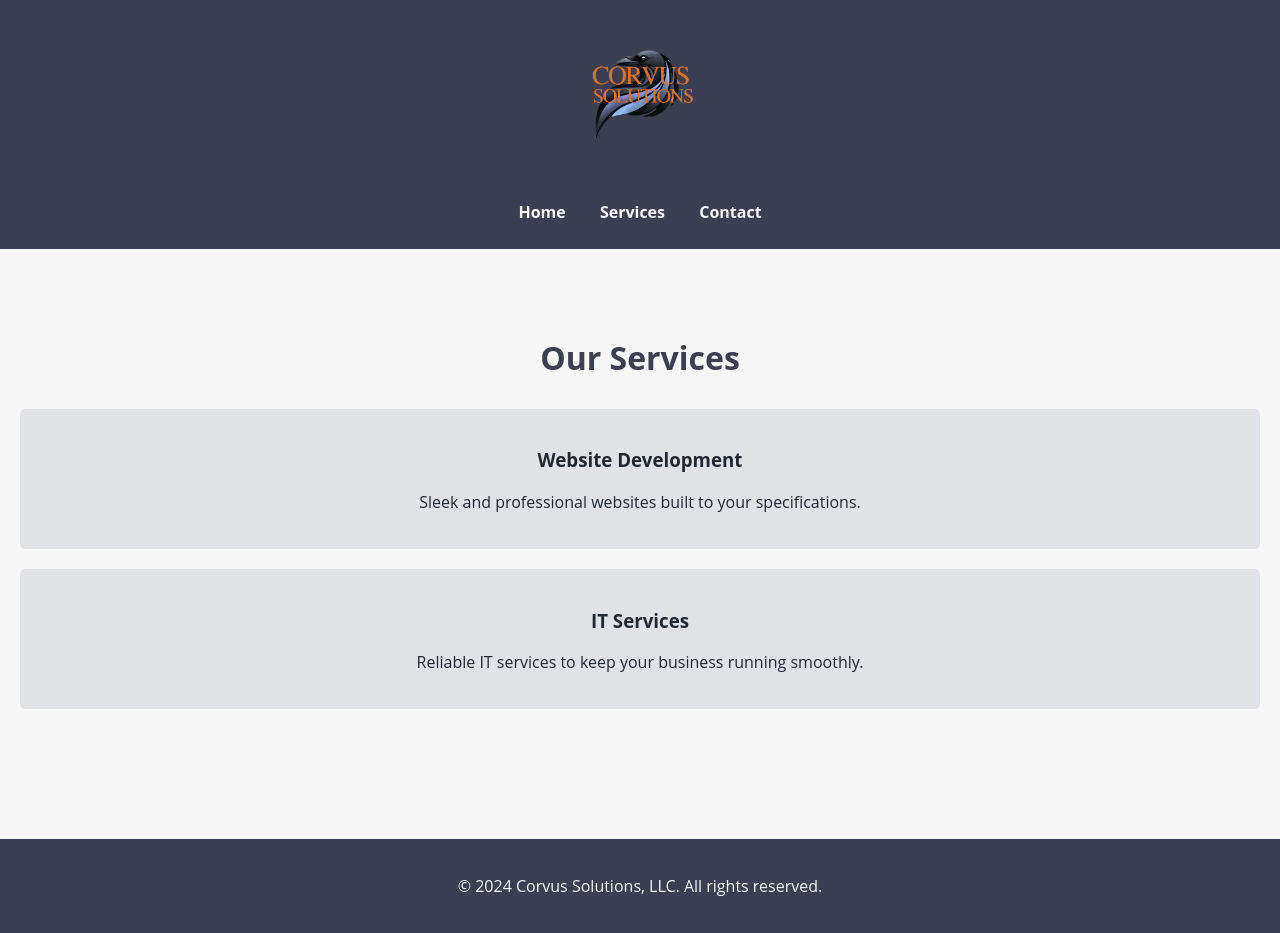
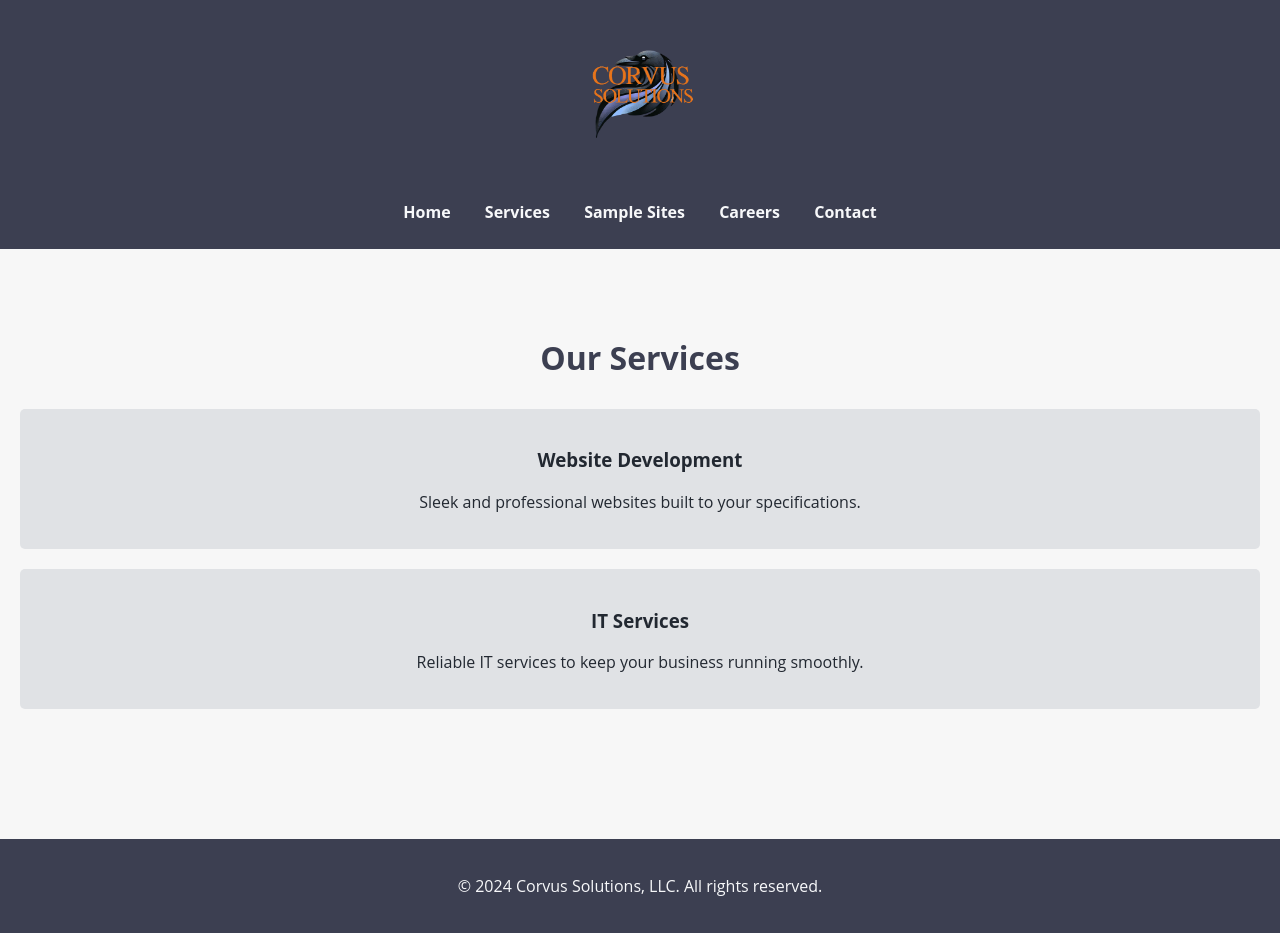
Before and after one commit to grimmyoire/CORVUS-SOLUTIONS-LLC, a plain HTML site: page services.html in a window 1280 px wide. Drawn offline with Linux system fonts and the light colour scheme; files whose address does not match are found by name.

Commit message:
Update services.html

```diff
--- a/services.html
+++ b/services.html
@@ -15,6 +15,8 @@
             <ul>
                 <li><a href="index.html">Home</a></li>
                 <li><a href="services.html">Services</a></li>
+                <li><a href="samples.html">Sample Sites</a></li>
+                <li><a href="careers.html">Careers</a></li>
                 <li><a href="contact.html">Contact</a></li>
             </ul>
         </nav>
```
